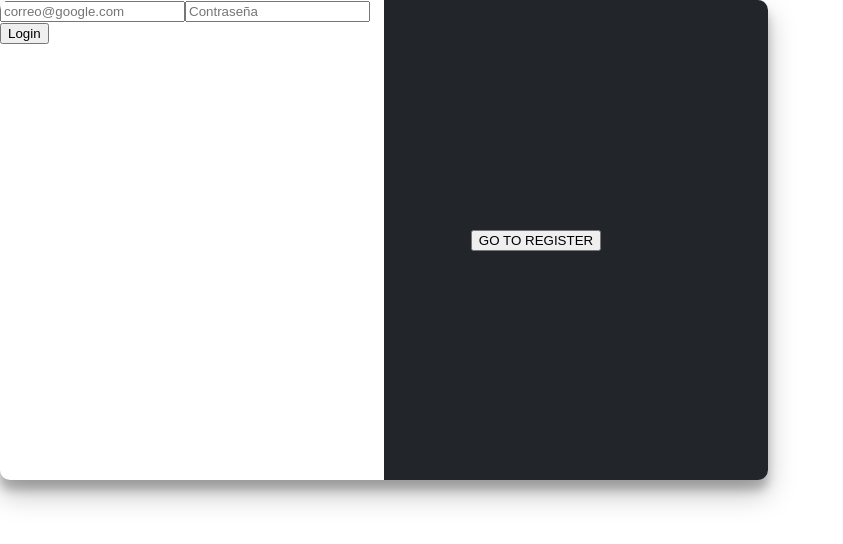
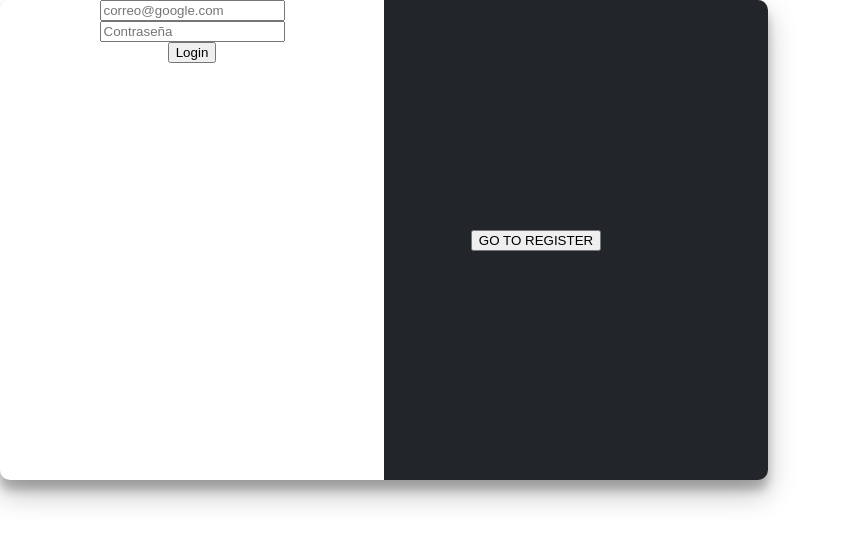
Before and after one commit to DaniCis/Recipes_Kruger, a React (Create React App) app: page /auth in a window 1280 px wide. Shown: the top 544 px of the page, without its empty margins (0-843 px from the left). Built offline with nearby package versions, Linux system fonts and the light colour scheme; no server answers.

Commit message:
fix auth

```diff
--- a/src/auth/firebase/config.js
+++ b/src/auth/firebase/config.js
@@ -15,7 +15,7 @@ const firebaseConfig = {
     storageBucket: "recipesks-faaa5.appspot.com",
     messagingSenderId: "298193489554",
     appId: "1:298193489554:web:51f570332f3f0712f8a04b"
-};
+  };
 
 // Initialize Firebase
 export const FirebaseApp = initializeApp(firebaseConfig);
--- a/src/auth/pages/LoginPage.jsx
+++ b/src/auth/pages/LoginPage.jsx
@@ -7,8 +7,8 @@ import * as Yup from 'yup';
 export default function LoginPage() {
 	const dispatch = useDispatch();
 
-	const [email, setEmail] = useState("");
-	const [password, setPassword] = useState("");
+	// const [email, setEmail] = useState("");
+	// const [password, setPassword] = useState("");
 
 	const loginSchema = Yup.object().shape({
 		email: Yup.string()
@@ -26,12 +26,13 @@ export default function LoginPage() {
 		},
 		validationSchema: loginSchema,
 		onSubmit: (data) => {
-			setEmail(data.email)
-			setPassword(data.password)
-		  	dispatch(startLoginWithEmailPassword({ email, password }));
+			let email = data.email
+			let password = data.password
+			dispatch(startLoginWithEmailPassword({email, password}));
 		  	formik.resetForm()
 		}
 	})
+
 
 	return (
 		<div>
--- a/src/auth/pages/RegisterPage.jsx
+++ b/src/auth/pages/RegisterPage.jsx
@@ -6,10 +6,6 @@ import * as Yup from 'yup';
 
 export default function RegisterPage() {
 	const dispatch = useDispatch();
-
-	const [email, setEmail] = useState("");
-	const [password, setPassword] = useState("");
-	const [displayName, setDisplayName] = useState("");
 
 	const signupSchema = Yup.object().shape({
 		displayName: Yup.string()
@@ -30,9 +26,9 @@ export default function RegisterPage() {
 		},
 		validationSchema: signupSchema,
 		onSubmit: (data) => {
-			setEmail(data.email)
-			setPassword(data.password)
-			setDisplayName(data.displayName)
+			let email = data.email;
+			let password = data.password;
+			let displayName = data.displayName;
 			dispatch( startCreatingUserWithEmailPassword({ email, password, displayName }))
 		  	formik.resetForm()
 		}
--- a/src/auth/styles/Login-Register-Layout.css
+++ b/src/auth/styles/Login-Register-Layout.css
@@ -1,3 +1,15 @@
+form {
+    background-color: #ffffff;
+    display: flex;
+    align-items: center;
+    justify-content: center;
+    flex-direction: column;
+    padding: 0 50px;
+    height: 100%;
+    text-align: center;
+  }
+
+
 .container {
     background-color: #fff;
     border-radius: 10px;
--- a/src/store/auth/thunks.js
+++ b/src/store/auth/thunks.js
@@ -28,6 +28,7 @@ export const startLoginWithEmailPassword = ({ email, password }) => {
         dispatch(checkingCredentials());
 
         const result = await loginWithEmailPassword({ email, password });
+        console.log({email, password})
         console.log(result);
 
         if (!result.ok) return dispatch(logout(result));
```
